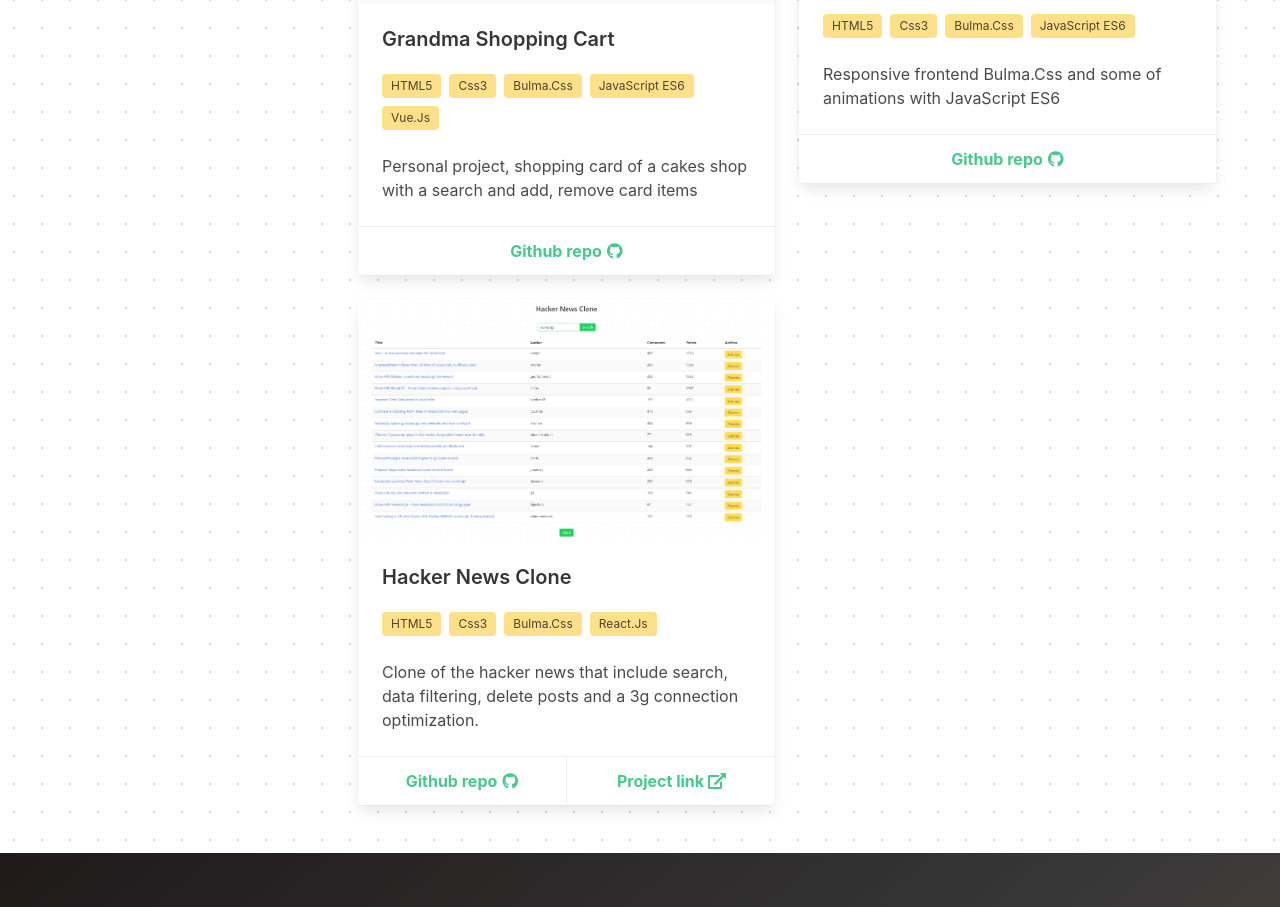
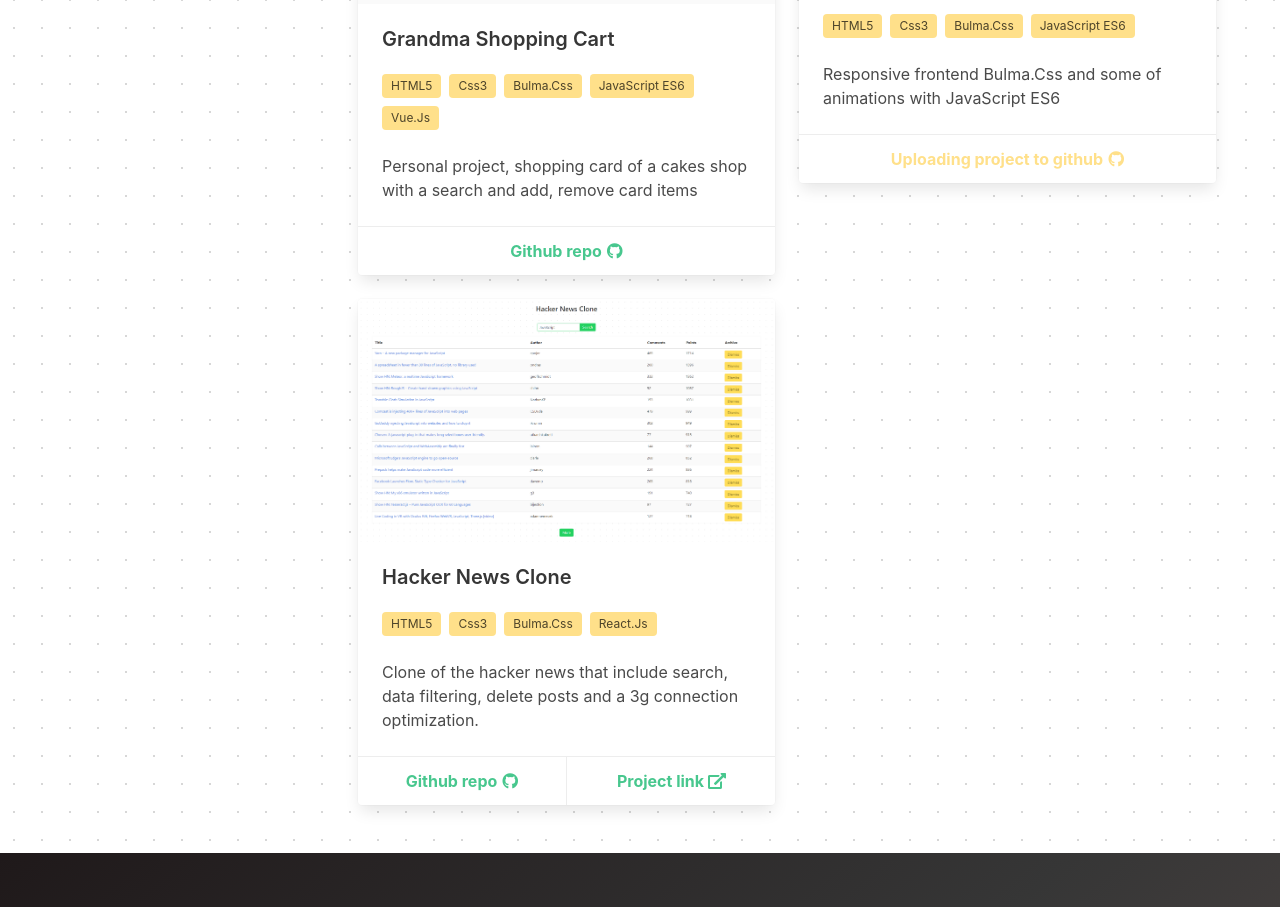
Before and after one commit to Hvasquezdev/portfolio-vue, a Vue app: page / in a window 1280 px wide. Shown: the part 2640-3547 px from the top of the page. Built offline with nearby package versions, Linux system fonts and the light colour scheme.

Commit message:
Toggle card btn if doesn't exist github link

```diff
--- a/src/components/CardComponent.vue
+++ b/src/components/CardComponent.vue
@@ -29,11 +29,13 @@
     </div>
     <footer class="card-footer">
       <a
+        :class="{ 'disabledButton has-text-warning': !project.github }"
         class="card-footer-item has-text-success"
-        :href="project.github"
+        :href="project.github || '#'"
         target="_blank"
       >
-        <strong>Github repo</strong>
+        <strong v-if="project.github">Github repo</strong>
+        <strong v-if="!project.github">Uploading project to github</strong>
         <span class="icon is-small">
           <i class="fab fa-github"></i>
         </span>
@@ -68,6 +70,14 @@
   &:hover {
     box-shadow: 0 10px 20px rgba(0, 0, 0, 0.19), 0 6px 6px rgba(0, 0, 0, 0.23);
   }
+
+  .disabledButton {
+    pointer-events: none;
+    cursor: no-drop;
+    text-decoration: none;
+    filter: blur(.5px);
+  }
+
   .media {
     .media-left {
       .image {
```
